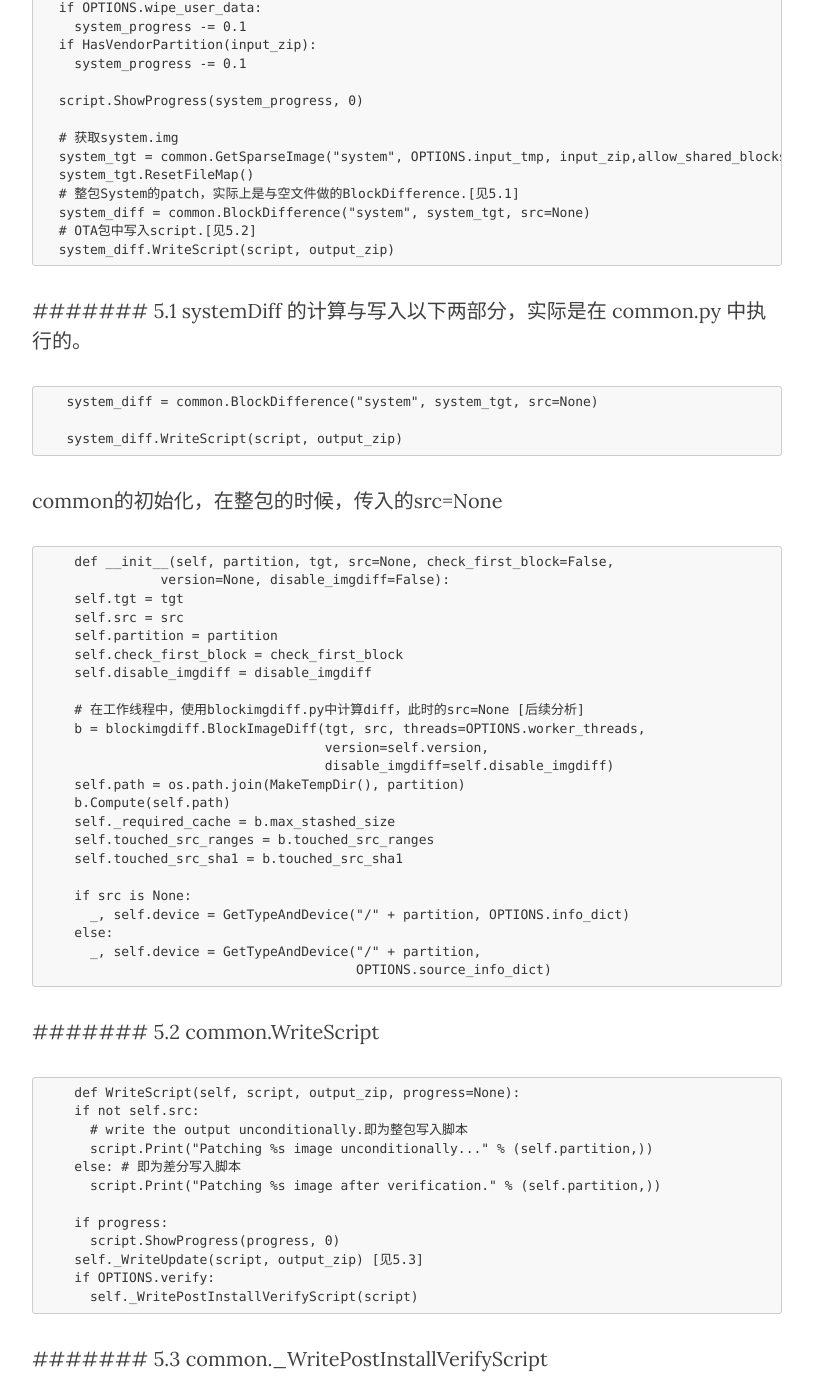
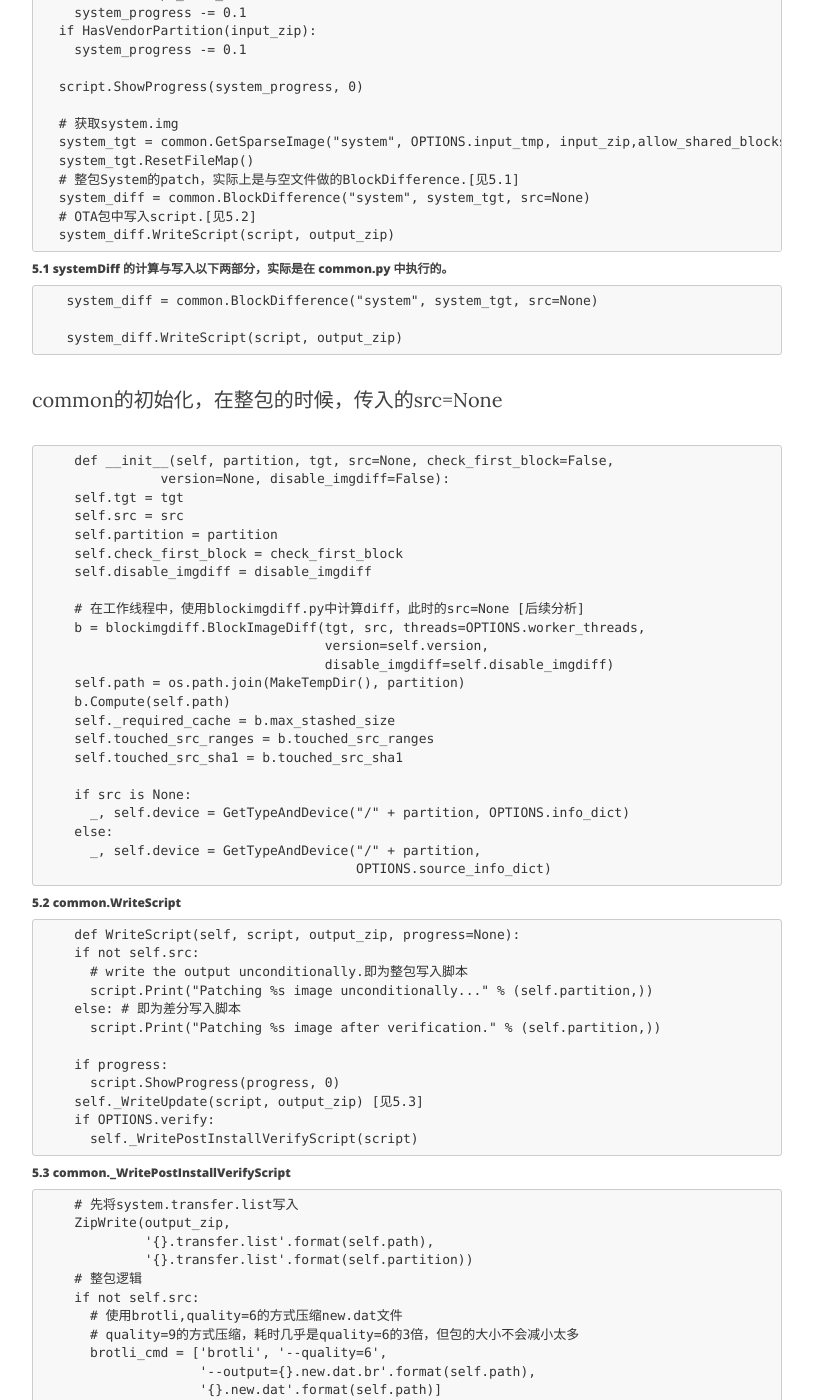
Before and after one commit to hexige/blog, a Jekyll site: the page built from _posts/2021-11-25-ota_from_target_files分析.md, in a window 1280 px wide and 1400 px high, scrolled down 1925 px. Shown: the whole window, without its empty margins (233-1046 px from the left). Built offline with Jekyll 4.4.1, drawn with Linux system fonts in a browser that asks for light colours; nearby versions of some CDN libraries; comment, search, counter and statistics services are not loaded.

Commit message:
format 2

````diff
--- a/_posts/2021-11-25-ota_from_target_files分析.md
+++ b/_posts/2021-11-25-ota_from_target_files分析.md
@@ -42,21 +40,21 @@
           output_file=args[1])
 ```
 
-##### WriteFullOTAPackage
+#### WriteFullOTAPackage
 
-###### 1.获取 build 信息
+##### 1.获取 build 信息
 
 ```
 target_info = BuildInfo(OPTIONS.info_dict, OPTIONS.oem_dicts)
 ```
 
-###### 2.获取 metadata
+##### 2.获取 metadata
 
 ```
 metadata = GetPackageMetadata(target_info)
 ```
 
-###### 3.是否有 RecoveryPatch
+##### 3.是否有 RecoveryPatch
 
 ```
 assert HasRecoveryPatch(input_zip)
@@ -76,7 +74,7 @@
           "SYSTEM/etc/recovery.img" in namelist)
 ```
 
-###### 4.降级检查，根据 build.utc 检查
+##### 4.降级检查，根据 build.utc 检查
 
 ```
 # Assertions (e.g. downgrade check, device properties check).
@@ -86,7 +84,7 @@
     script.AssertOlderBuild(ts, ts_text)
 ```
 
-###### 5.system.img 处理
+##### 5.system.img 处理
 
 ```
   # script中写入fingerprint
@@ -112,7 +110,7 @@
   system_diff.WriteScript(script, output_zip)
 ```
 
-####### 5.1 systemDiff 的计算与写入以下两部分，实际是在 common.py 中执行的。
+###### 5.1 systemDiff 的计算与写入以下两部分，实际是在 common.py 中执行的。
 
 
    ```
@@ -148,7 +146,7 @@
       _, self.device = GetTypeAndDevice("/" + partition,
                                         OPTIONS.source_info_dict)
    ```
-####### 5.2 common.WriteScript
+###### 5.2 common.WriteScript
    ```
     def WriteScript(self, script, output_zip, progress=None):
     if not self.src:
@@ -163,7 +161,7 @@
     if OPTIONS.verify:
       self._WritePostInstallVerifyScript(script)
    ```
-####### 5.3 common._WritePostInstallVerifyScript
+###### 5.3 common._WritePostInstallVerifyScript
    ```
     # 先将system.transfer.list写入
     ZipWrite(output_zip,
````
Also changed, not shown: other parts of _posts/2021-11-25-ota_from_target_files分析.md (+0 -2 lines).
